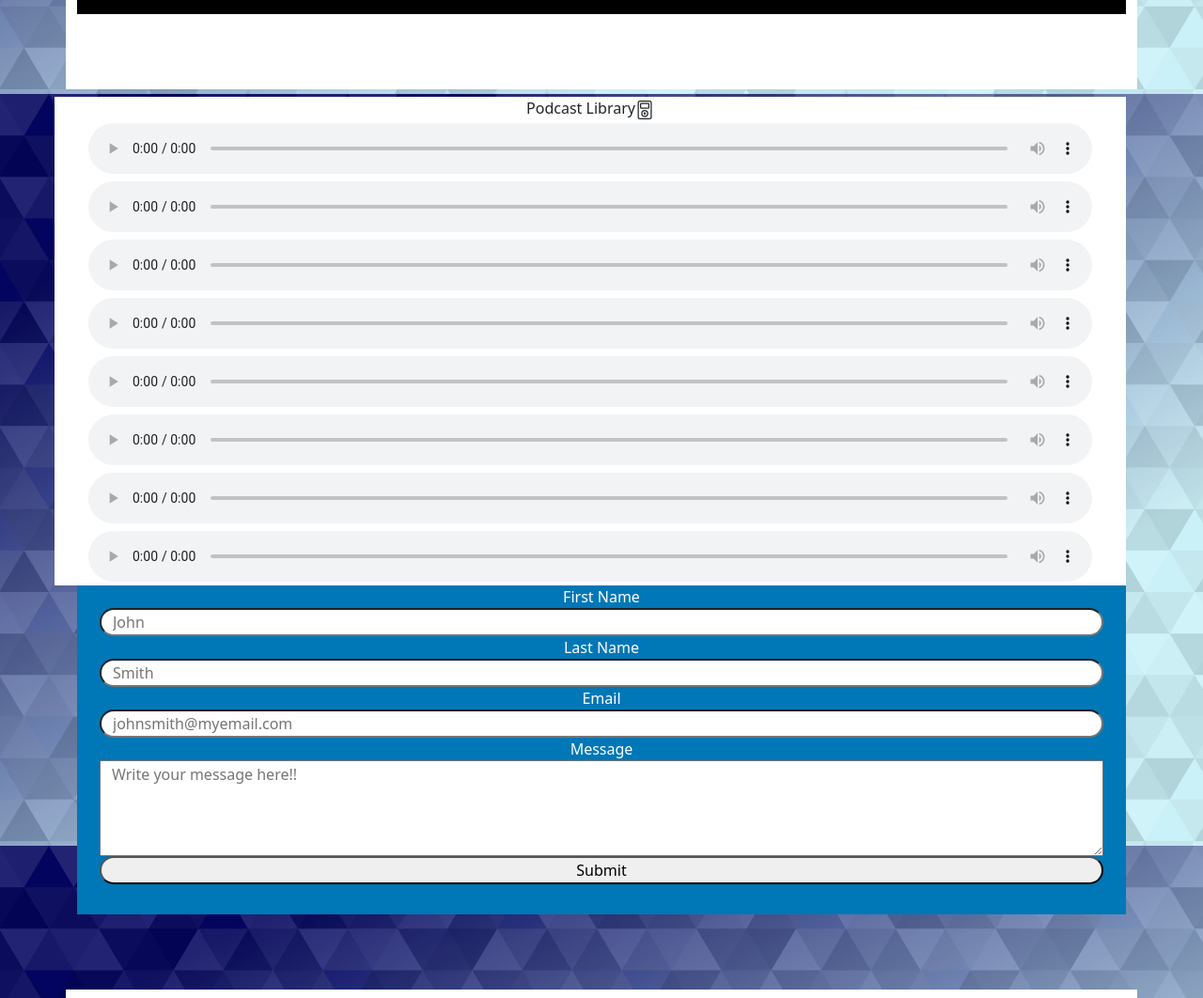
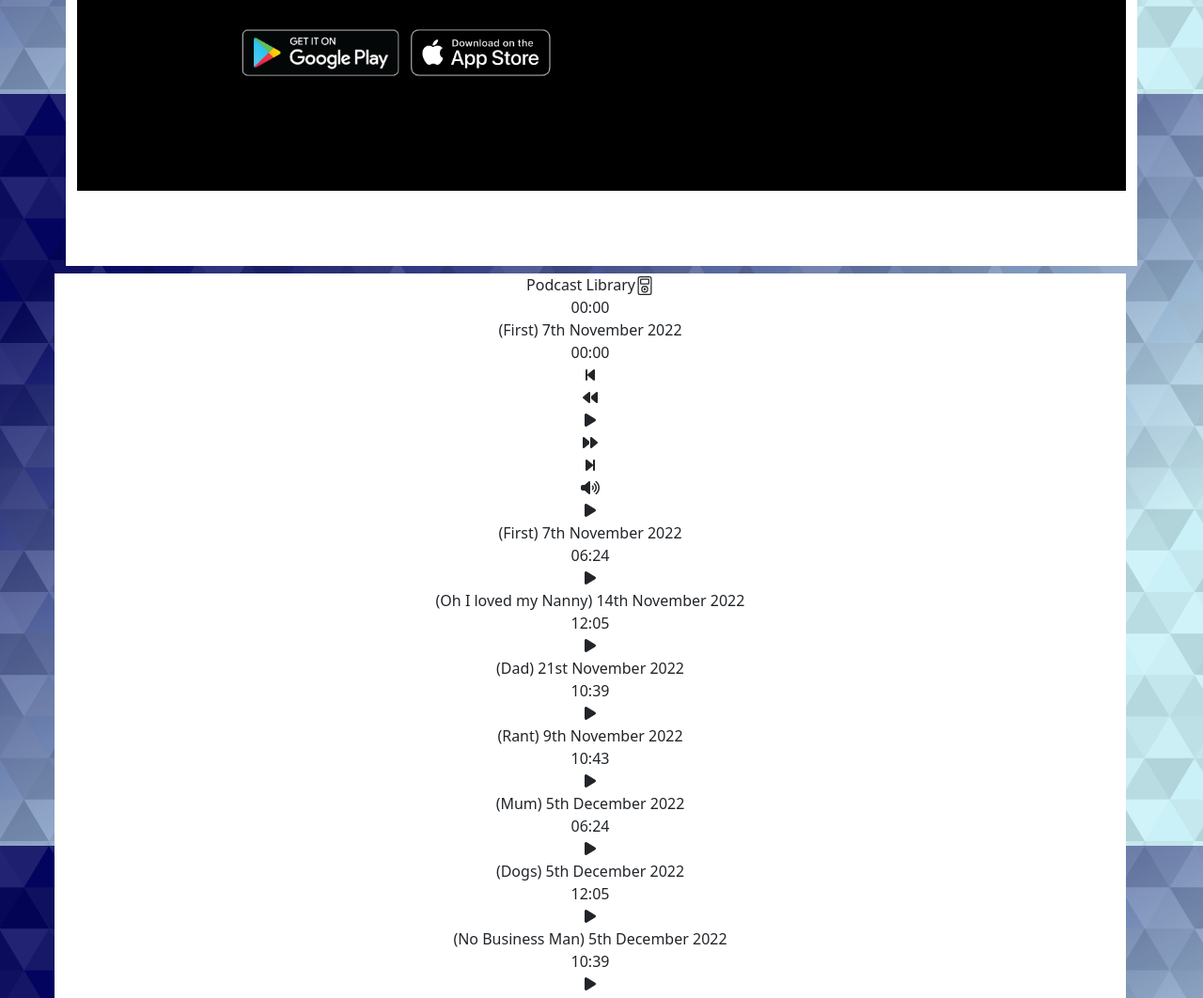
Before and after one commit to Alan-martin89/big-mouth-barber, a plain HTML site: page index.html in a window 1280 px wide. Shown: the part 1500-2562 px from the top of the page at 94% size. Drawn offline with nearby package versions, Linux system fonts and the light colour scheme; a web font is replaced by a local one.

Commit message:
audio player update

```diff
--- a/index.html
+++ b/index.html
@@ -17,35 +17,100 @@
         <link rel="preconnect" href="https://fonts.googleapis.com">
 <link rel="preconnect" href="https://fonts.gstatic.com" crossorigin>
 <link href="https://fonts.googleapis.com/css2?family=Island+Moments&family=Lato:ital@0;1&display=swap" rel="stylesheet">
-
+<link href="https://fonts.googleapis.com/css?family=Roboto&display=swap" rel="stylesheet">
+    <script src="https://kit.fontawesome.com/a062562745.js" crossorigin="anonymous"></script>
     <link rel="stylesheet" href="style.css">
 </head>
     <body>
         <!--[if lt IE 7]>
             <p class="browsehappy">You are using an <strong>outdated</strong> browser. Please <a href="#">upgrade your browser</a> to improve your experience.</p>
         <![endif]-->
+
         <header class="container.fluid d-flex">
             <img src="barber-pole.png" height="120" width="120">
             <h1 class="container.fluid">Big Mouth Barber</h1>
         </header>
+
         <main class="container.fluid text-center">
+            <!--barber-pod refers to no.1 barber podcast logo-->
             <figure class="container d-flex justify-content-center">
-                <img src="barber-pod.png" width="300" height="300" class="img-fluid mt-3">
+                <img src="barber-pod.png" width="300" height="300" class="img-fluid mt-3" alt="The World's NO.1 Barbershop Podcast" title="The Worlds NO.1 Barbershop Podcast">
             </figure>
+
             <div class="container.fluid bg-white mb-2" id="title"><h2 class="container.fluid text-center d-flex justify-content-center">WELCOME TO</h2>
-            <img src="big-mouth-logo.jpg" class="img.fluid rounded" width="300" height="300"></div>
-            <p class="container d-flex justify-content-center text-center"> Here I will share 25 years and counting of my opinions stories and banter with you all.<br> I will share my thoughts on everything from hair products to every day life and personal experience I have had in my own life.</p>
+
+            <!--big-mouth is lips logo-->
+            <img src="big-mouth-logo.jpg" class="img-fluid rounded" width="300" height="300"></div>
+
+            <!--intro-->
+            <p class="container d-flex justify-content-center text-center">1997 was the year my career started as a barber and I have never looked back since!!<br> Switching from the building trade to train as a barber I then went on to own three barbershops and now after twenty-five years of blood sweat and tears I would like to share my knowledge of cutting hair and the many stories from clients I met along the way so through the big mouth barber podcast join me for an authentic journey as I talk about everyday aspects of life as a barber from my now  home town of Totnes. Here I will share 25 years and counting of my opinions stories and banter with you all.<br> I will share my thoughts on everything from hair products to every day life and personal experience I have had in my own life.</p>
+
+            <!--nearcut ad-->
             <aside class="container text-center"><img src="ad-1.png" class="img-fluid"></aside>
 
             <!--section controls library-->
             <section class="container d-flex row justify-content-center mt-2 ">
 
-                <div class="container.fluid col"> Podcast Library<svg xmlns="http://www.w3.org/2000/svg" width="20" height="20" fill="currentColor" class="bi bi-music-player" viewBox="0 0 16 16">
+                <div class="container.fluid col" id="library-title"> Podcast Library<svg xmlns="http://www.w3.org/2000/svg" width="20" height="20" fill="currentColor" class="bi bi-music-player" viewBox="0 0 16 16">
                     <path d="M4 3a1 1 0 0 1 1-1h6a1 1 0 0 1 1 1v3a1 1 0 0 1-1 1H5a1 1 0 0 1-1-1V3zm1 0v3h6V3H5zm3 9a1 1 0 1 0 0-2 1 1 0 0 0 0 2z"/>
                     <path d="M11 11a3 3 0 1 1-6 0 3 3 0 0 1 6 0zm-3 2a2 2 0 1 0 0-4 2 2 0 0 0 0 4z"/>
                     <path d="M2 2a2 2 0 0 1 2-2h8a2 2 0 0 1 2 2v12a2 2 0 0 1-2 2H4a2 2 0 0 1-2-2V2zm2-1a1 1 0 0 0-1 1v12a1 1 0 0 0 1 1h8a1 1 0 0 0 1-1V2a1 1 0 0 0-1-1H4z"/></svg>
                 </div>
+                <div class="container">
+                <audio id="myAudio" ontimeupdate="onTimeUpdate()">
+                    <!-- <source src="audio.ogg" type="audio/ogg"> -->
+                    <source id="source-audio" src="" type="audio/mpeg">
+                    Your browser does not support the audio element.
+                  </audio>
 
+                  <div class="player-ctn">
+                    <div class="infos-ctn">
+                      <div class="timer">00:00</div>
+                      <div class="title"></div>
+                      <div class="duration">00:00</div>
+                    </div>
+                    <div id="myProgress">
+                      <div id="myBar"></div>
+                    </div>
+                    <div class="btn-ctn">
+                       <div class="btn-action first-btn" onclick="previous()">
+                          <div id="btn-faws-back">
+                            <i class='fas fa-step-backward'></i>
+                          </div>
+                       </div>
+                       <div class="btn-action" onclick="rewind()">
+                          <div id="btn-faws-rewind">
+                            <i class='fas fa-backward'></i>
+                          </div>
+                       </div>
+                       <div class="btn-action" onclick="toggleAudio()">
+                          <div id="btn-faws-play-pause">
+                            <i class='fas fa-play' id="icon-play"></i>
+                            <i class='fas fa-pause' id="icon-pause" style="display: none"></i>
+                          </div>
+                       </div>
+                       <div class="btn-play" onclick="forward()">
+                          <div id="btn-faws-forward">
+                            <i class='fas fa-forward'></i>
+                          </div>
+                       </div>
+                       <div class="btn-action" onclick="next()">
+                          <div id="btn-faws-next">
+                            <i class='fas fa-step-forward'></i>
+                          </div>
+                       </div>
+                       <div class="btn-mute" id="toggleMute" onclick="toggleMute()">
+                          <div id="btn-faws-volume">
+                            <i id="icon-vol-up" class='fas fa-volume-up'></i>
+                            <i id="icon-vol-mute" class='fas fa-volume-mute' style="display: none"></i>
+                          </div>
+                       </div>
+                    </div>
+                    <div class="playlist-ctn"></div>
+                  </div>
+                </div>
+
+                <!--
 
                         <audio class="container m-1" controls title="(First)7th November 2022" att="first">
 
@@ -82,9 +147,10 @@
                         <audio class="container m-1" controls title="(climate)5th December 2022" att="climate podcast">
                             <source src="podcast-8.mp3" type="audio/mpeg">
                         </audio>
-
+                    -->
 
             </section>
+
 
             <div class="container d-flex justify-content-center">
             <form action="https://formspree.io/f/maykzewb"
@@ -102,6 +168,7 @@
             </form>
            </div>
         </main>
+
         <footer class="container d-flex justify-content-around col">
             <svg xmlns="http://www.w3.org/2000/svg" width="20" height="20" fill="currentColor" class="bi bi-facebook" viewBox="0 0 16 16">
                 <path d="M16 8.049c0-4.446-3.582-8.05-8-8.05C3.58 0-.002 3.603-.002 8.05c0 4.017 2.926 7.347 6.75 7.951v-5.625h-2.03V8.05H6.75V6.275c0-2.017 1.195-3.131 3.022-3.131.876 0 1.791.157 1.791.157v1.98h-1.009c-.993 0-1.303.621-1.303 1.258v1.51h2.218l-.354 2.326H9.25V16c3.824-.604 6.75-3.934 6.75-7.951z"/>
@@ -122,6 +189,8 @@
                 <path d="M5.026 15c6.038 0 9.341-5.003 9.341-9.334 0-.14 0-.282-.006-.422A6.685 6.685 0 0 0 16 3.542a6.658 6.658 0 0 1-1.889.518 3.301 3.301 0 0 0 1.447-1.817 6.533 6.533 0 0 1-2.087.793A3.286 3.286 0 0 0 7.875 6.03a9.325 9.325 0 0 1-6.767-3.429 3.289 3.289 0 0 0 1.018 4.382A3.323 3.323 0 0 1 .64 6.575v.045a3.288 3.288 0 0 0 2.632 3.218 3.203 3.203 0 0 1-.865.115 3.23 3.23 0 0 1-.614-.057 3.283 3.283 0 0 0 3.067 2.277A6.588 6.588 0 0 1 .78 13.58a6.32 6.32 0 0 1-.78-.045A9.344 9.344 0 0 0 5.026 15z"/>
               </svg>
         </footer>
-        <script src="" async defer></script>
+
+        <script src="app.js" async defer></script>
+
     </body>
 </html>
```
